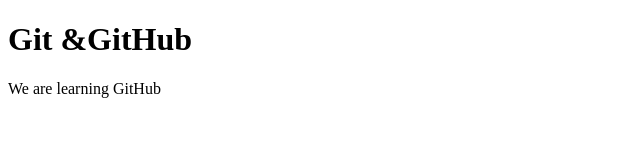
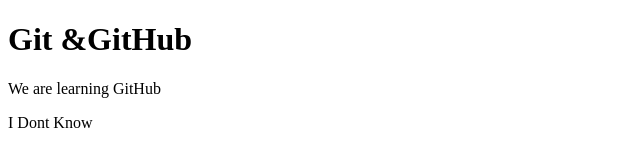
Before and after one commit to ChrisWright0515/CSET22, a plain HTML site: page index.html in a window 1280 px wide. Shown: the full height of the page, 0-640 px from the left. Drawn offline with Linux system fonts and the light colour scheme.

Commit message:
Added I dont know paragraph

```diff
--- a/index.html
+++ b/index.html
@@ -8,5 +8,6 @@
 <body>
     <h1>Git &GitHub</h1>
     <p>We are learning GitHub</p>
+    <p>I Dont Know</p>
 </body>
 </html>
```
